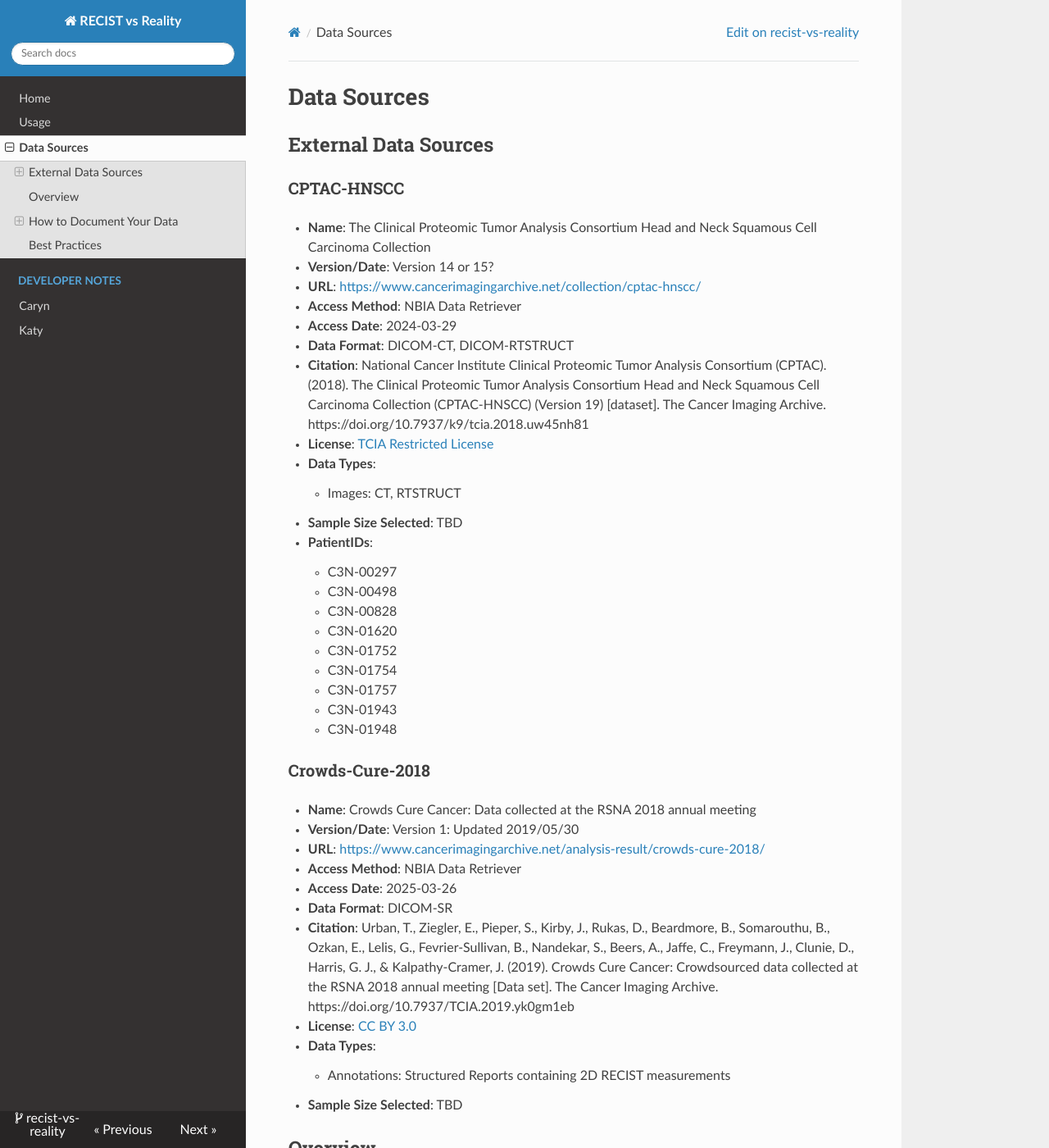
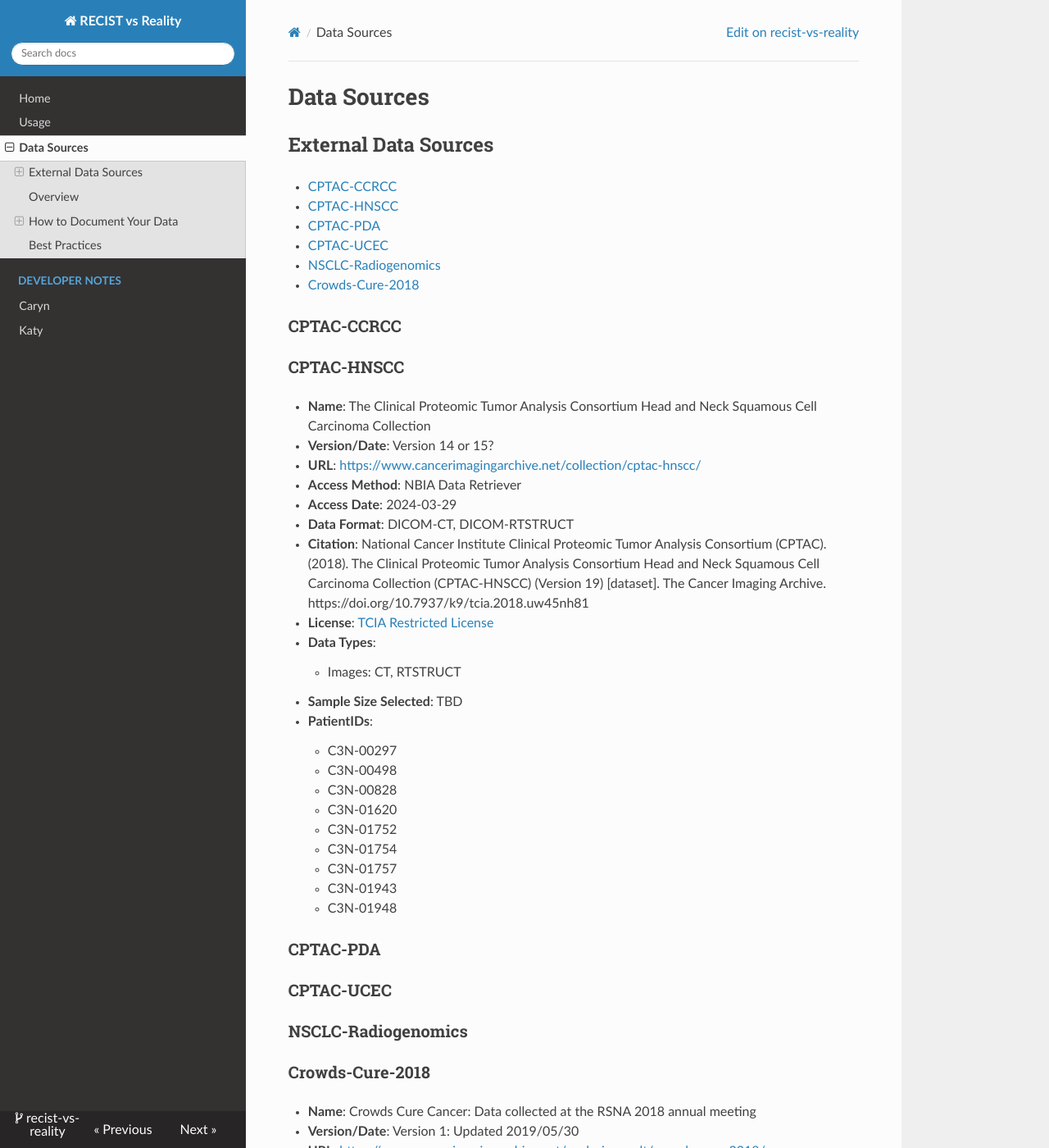
Before and after one commit to bhklab/recist-vs-reality, an MkDocs documentation site: the page built from docs/data_sources.md, in a window 1280 px wide and 1400 px high. Shown: the whole window at 82% size. Built offline with MkDocs 1.6.1, drawn with Linux system fonts in a browser that asks for light colours; nearby versions of some CDN libraries.

Commit message:
docs: add datasets to data_sources

```diff
--- a/docs/data_sources.md
+++ b/docs/data_sources.md
@@ -1,6 +1,16 @@
 # Data Sources
 
 ## External Data Sources
+
+* [CPTAC-CCRCC](#cptac-ccrcc)
+* [CPTAC-HNSCC](#cptac-hnscc)
+* [CPTAC-PDA](#cptac-pda)
+* [CPTAC-UCEC](#cptac-ucec)
+* [NSCLC-Radiogenomics](#nsclc-radiogenomics)
+* [Crowds-Cure-2018](#crowds-cure-2018)
+
+
+### CPTAC-CCRCC
 
 ### CPTAC-HNSCC
 - **Name**: The Clinical Proteomic Tumor Analysis Consortium Head and Neck Squamous Cell Carcinoma Collection
@@ -24,6 +34,13 @@
     * C3N-01757
     * C3N-01943
     * C3N-01948
+
+### CPTAC-PDA
+
+### CPTAC-UCEC
+
+### NSCLC-Radiogenomics
+
 
 ### Crowds-Cure-2018
 - **Name**: Crowds Cure Cancer: Data collected at the RSNA 2018 annual meeting
```
